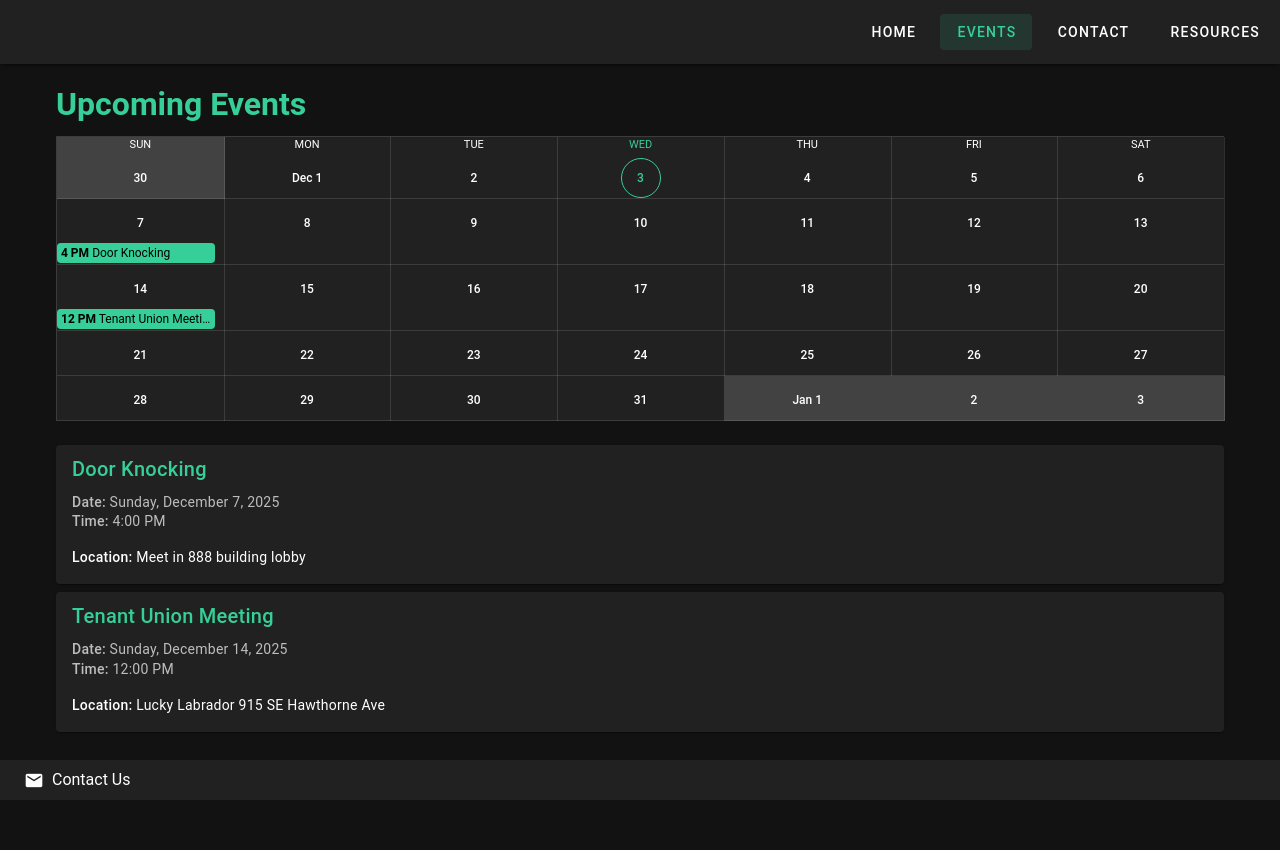
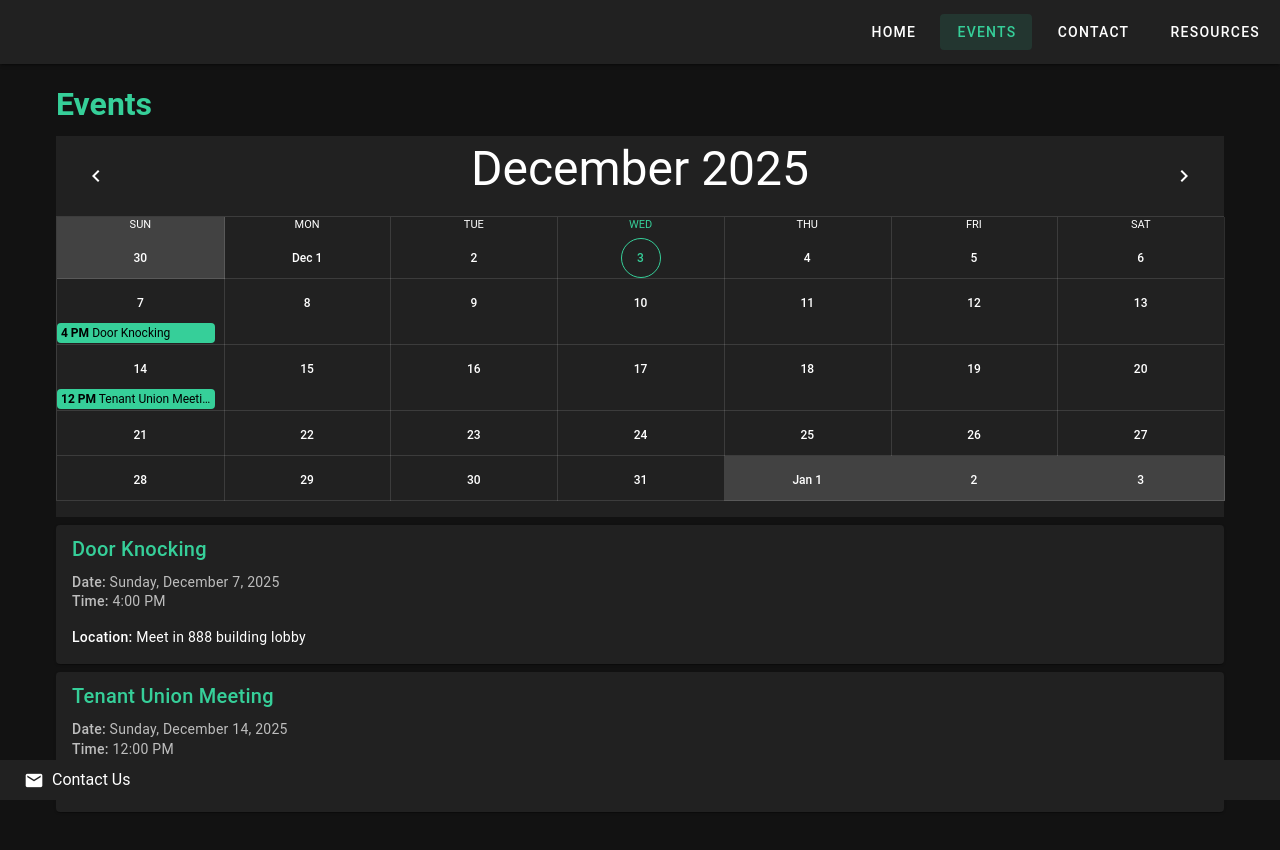
Before and after one commit to valerievozza/goat-blocks-tenant-union, a Vue app: page /Events in a window 1280 px wide. Shown: the top 850 px of the page. Before the commit the page ends 800 px from the top, so only its background shows below. Built offline with nearby package versions, Linux system fonts and the light colour scheme; a small style sheet from the web is missing.

Commit message:
implement month toggling

```diff
--- a/src/pages/Events.vue
+++ b/src/pages/Events.vue
@@ -1,14 +1,41 @@
 <template>
   <v-container class="d-flex flex-column ga-2">
-    <h1 class="text-primary">Upcoming Events</h1>
+    <h1 class="text-primary">Events</h1>
 
-    <v-calendar
-      class="mb-4"
-      color="primary"
-      :events="events"
-    />
+    <v-sheet>
+      <div class="d-flex justify-space-between pa-2">
+        <v-btn
+          class="ma-2"
+          icon="mdi-chevron-left"
+          variant="text"
+          @click="prev()"
+        />
+        <p class="text-h3">{{ title }}</p>
+        <v-btn
+          class="ma-2"
+          icon="mdi-chevron-right"
+          variant="text"
+          @click="next()"
+        />
+      </div>
 
-    <v-card v-for="event in events" :key="event.key">
+      <v-calendar
+        ref="calendar"
+        v-model="focus"
+        class="mb-4"
+        color="primary"
+        :events="events"
+      />
+    </v-sheet>
+
+    <p
+      v-if="!focusedMonthEvents.length"
+      class="text-center text-body-1 mt-2"
+    >
+      No events scheduled for {{ title }}
+    </p>
+
+    <v-card v-for="event in focusedMonthEvents" :key="event.key">
       <v-card-title class="text-primary">{{ event.name }}</v-card-title>
       <v-card-subtitle>
         <p><span class="font-weight-medium">Date:</span> {{ event.date }}</p>
@@ -21,15 +48,37 @@
   </v-container>
 </template>
 
-<script lang="ts" setup>
-  import { ref } from 'vue'
+<script setup lang="ts">
+  import { ref, computed } from 'vue'
 
-  const events = ref([
+  const calendar = ref<any>(null)
+  const focus = ref('') // '' = today
+  const title = computed(() => calendar.value?.title ?? '')
+
+  function prev() {
+    calendar.value?.prev?.()
+  }
+
+  function next() {
+    calendar.value?.next?.()
+  }
+
+  type EventItem = {
+    key: number
+    name: string
+    start: string
+    end: string
+    date: string
+    time: string
+    location: string
+  }
+
+  const events = ref<EventItem[]>([
     {
       key: 1,
       name: 'Door Knocking',
-      start: '2025-12-07 16:00',
-      end: '2025-12-07 17:00',
+      start: '2025-12-07T16:00:00',
+      end: '2025-12-07T17:00:00',
       date: 'Sunday, December 7, 2025',
       time: '4:00 PM',
       location: 'Meet in 888 building lobby',
@@ -37,11 +86,28 @@
     {
       key: 2,
       name: 'Tenant Union Meeting',
-      start: '2025-12-14 12:00',
-      end: '2025-12-14 13:00',
+      start: '2025-12-14T12:00:00',
+      end: '2025-12-14T13:00:00',
       date: 'Sunday, December 14, 2025',
       time: '12:00 PM',
       location: 'Lucky Labrador\n915 SE Hawthorne Ave',
     },
   ])
+
+  function monthKey(d: Date) {
+    return `${d.getFullYear()}-${d.getMonth()}`
+  }
+
+  const focusedMonthEvents = computed(() => {
+    const focusDate = focus.value
+      ? new Date(`${focus.value}T00:00:00`) // force local
+      : new Date()
+
+    const key = monthKey(focusDate)
+
+    return events.value
+      .map(e => ({ ...e, _start: new Date(e.start) }))
+      .filter(e => monthKey(e._start) === key)
+      .sort((a, b) => a._start.getTime() - b._start.getTime())
+  })
 </script>
```
